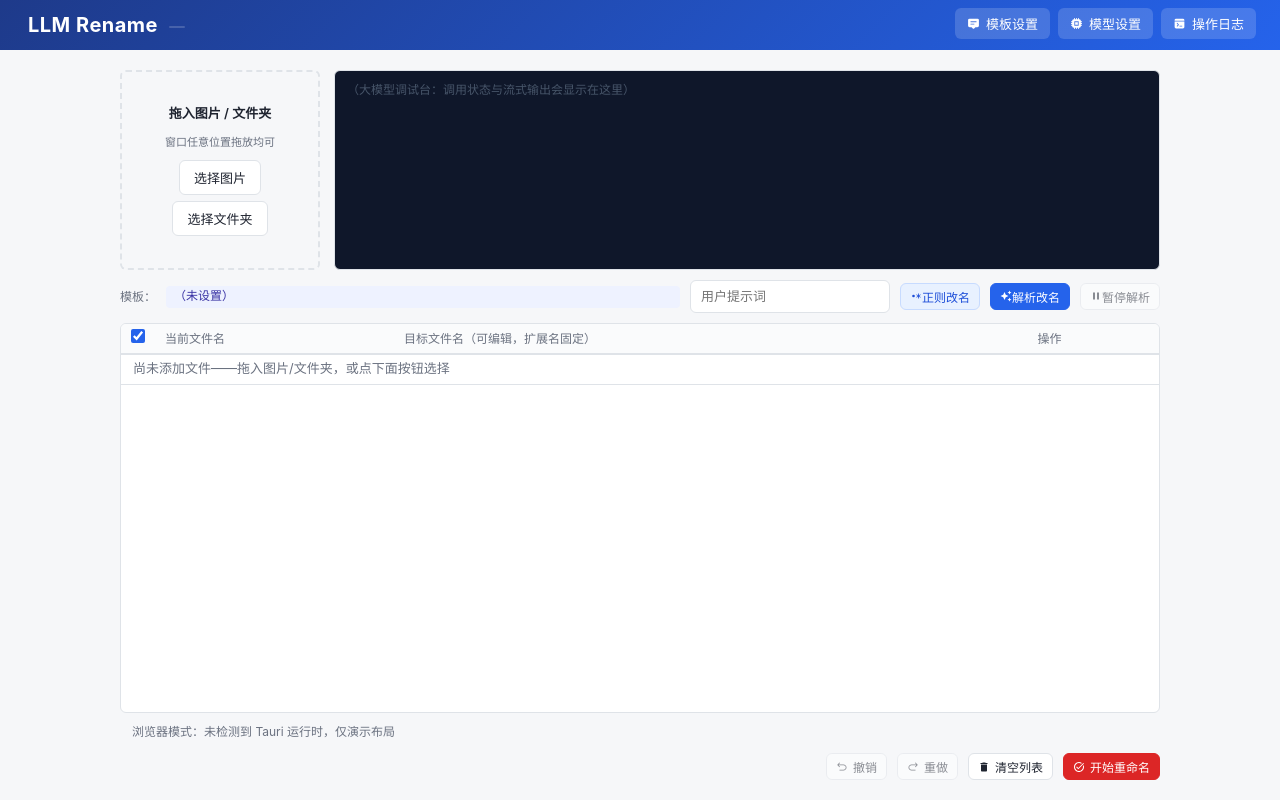
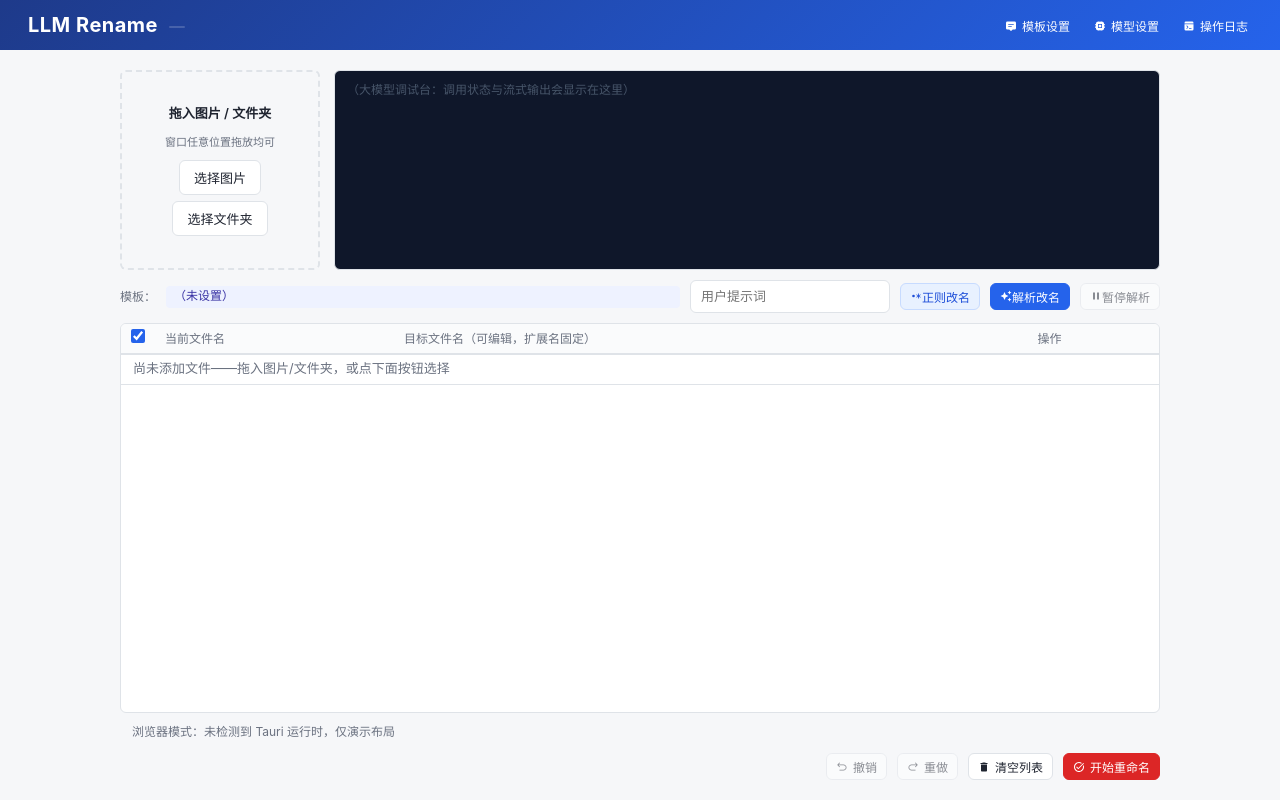
Before and after one commit to Tairraos/llmrename, a website built with Vite: page src/index.html in a window 1280 px wide. Built offline with nearby package versions, Linux system fonts and the light colour scheme.

Commit message:
feat: 头部三按钮改为幽灵样式——平时纯文字，hover 浮出小高亮
动机：头部「模板设置/模型设置/操作日志」常驻半透明白底太抢眼，
用户要求平时无背景、hover 才显示按钮、字号更小、位置稍低、
hover 高亮面积收紧。

方案：.header-btn 背景改为 none（纯文字浮在蓝色渐变上），hover
才显示 rgba(255,255,255,0.22) 高亮；padding 6px 12px → 3px 8px
（hover 高亮面积随之收紧）；字号 13px → 12px（图标 1em 同步缩小）；
.header-actions top 8px → 14px（整体稍微下移）。

验证：headless Chrome 7 项断言全过（默认透明背景、12px、收紧
的 padding、hover 规则存在、位置下移、按钮功能不受影响）。

```diff
--- a/src/styles.css
+++ b/src/styles.css
@@ -404,29 +404,30 @@ button.danger:hover:not(:disabled) {
 }
 .header-actions {
   position: absolute;
-  top: 8px;
+  top: 14px;
   right: 24px;
   display: flex;
   gap: 8px;
 }
+/* 头部按钮：平时纯文字无背景，hover 才浮出小面积高亮 */
 .header-btn {
   border: none;
-  background: rgba(255, 255, 255, 0.16);
+  background: none;
   color: #fff;
-  padding: 6px 12px;
+  padding: 3px 8px;
   border-radius: 6px;
-  font-size: 13px;
+  font-size: 12px;
   cursor: pointer;
   white-space: nowrap;
   display: inline-flex;
   align-items: center;
-  gap: 6px;
+  gap: 5px;
 }
 .header-actions .header-btn svg {
   flex-shrink: 0;
 }
 .header-btn:hover {
-  background: rgba(255, 255, 255, 0.28);
+  background: rgba(255, 255, 255, 0.22);
 }
 
 /* 拖放区（小方块）+ 右侧大模型调试台 */
```
